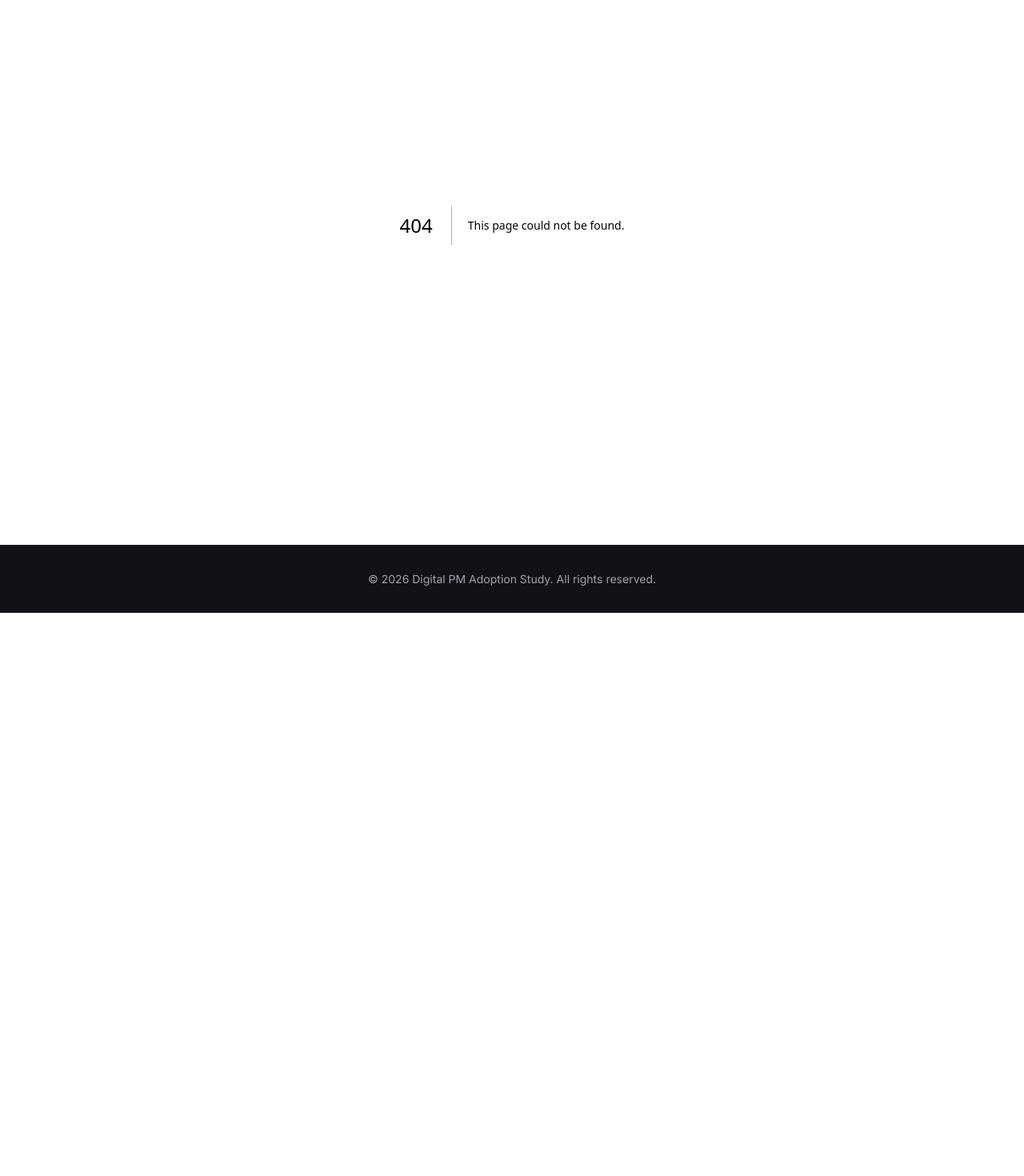
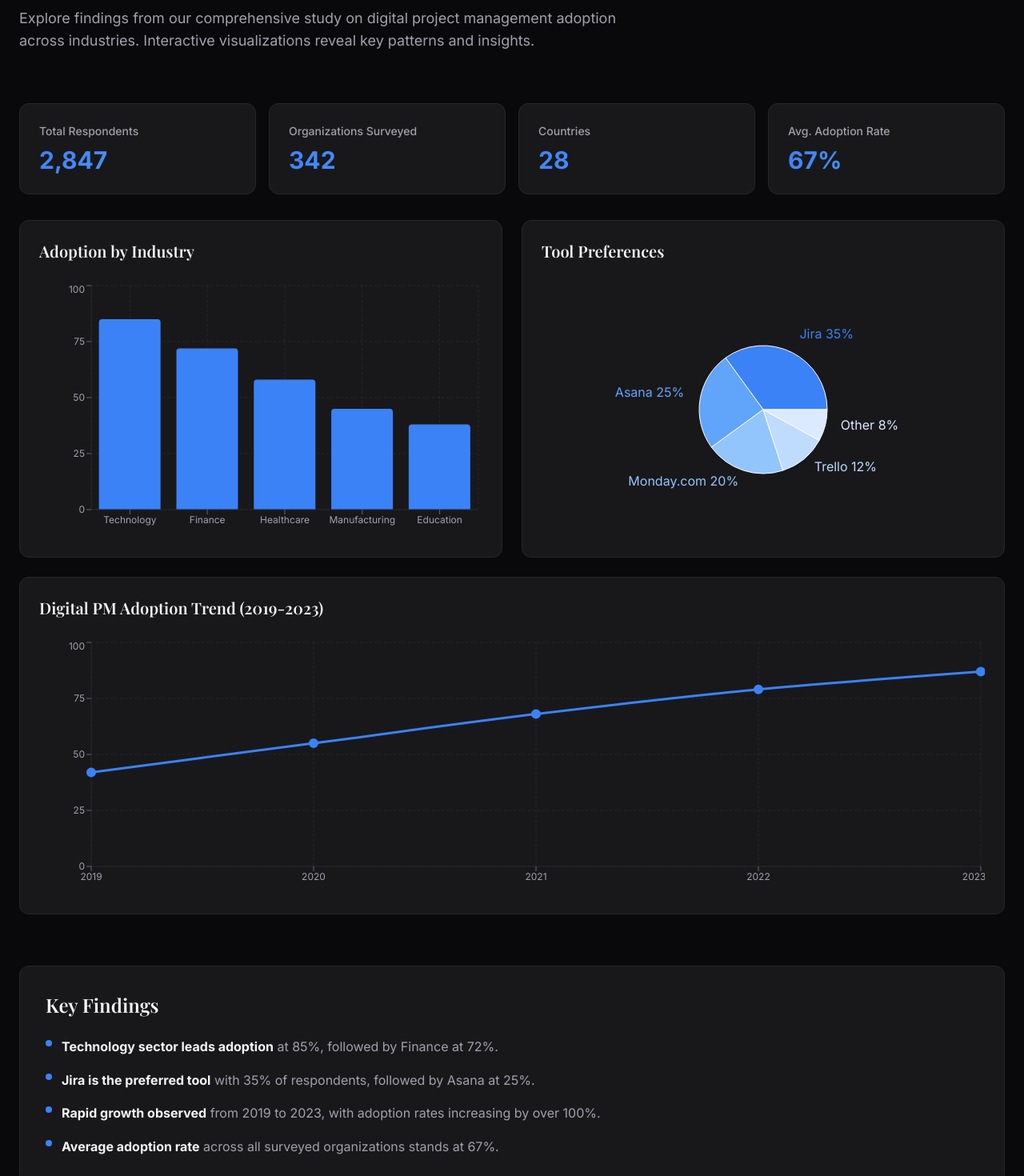
Before and after one commit to NaniBer/digital-tool-pm-adoption-study, a Next.js app: page /dashboard in a window 1280 px wide. Before the commit this address had no page. Shown: the part 180-1650 px from the top of the page at 80% size. Before the commit the page ends 946 px from the top, so only its background shows below. Built offline with nearby package versions, Linux system fonts and the light colour scheme; a web font is replaced by a local one.

Commit message:
feat: create dashboard with charts and mock data

```diff
--- /dev/null
+++ b/app/dashboard/page.tsx
@@ -0,0 +1,259 @@
+'use client'
+
+import { motion } from 'framer-motion'
+import {
+  BarChart, Bar, XAxis, YAxis, CartesianGrid, Tooltip, ResponsiveContainer,
+  PieChart, Pie, Cell, LineChart, Line
+} from 'recharts'
+
+// Mock questionnaire data
+const mockData = {
+  adoptionByIndustry: [
+    { industry: 'Technology', adoption: 85 },
+    { industry: 'Finance', adoption: 72 },
+    { industry: 'Healthcare', adoption: 58 },
+    { industry: 'Manufacturing', adoption: 45 },
+    { industry: 'Education', adoption: 38 },
+  ],
+  toolPreferences: [
+    { name: 'Jira', value: 35 },
+    { name: 'Asana', value: 25 },
+    { name: 'Monday.com', value: 20 },
+    { name: 'Trello', value: 12 },
+    { name: 'Other', value: 8 },
+  ],
+  adoptionTrend: [
+    { year: '2019', value: 42 },
+    { year: '2020', value: 55 },
+    { year: '2021', value: 68 },
+    { year: '2022', value: 79 },
+    { year: '2023', value: 87 },
+  ],
+  keyMetrics: [
+    { label: 'Total Respondents', value: '2,847' },
+    { label: 'Organizations Surveyed', value: '342' },
+    { label: 'Countries', value: '28' },
+    { label: 'Avg. Adoption Rate', value: '67%' },
+  ],
+}
+
+const COLORS = ['#3B82F6', '#60A5FA', '#93C5FD', '#BFDBFE', '#DBEAFE']
+
+const fadeInUp = {
+  hidden: { opacity: 0, y: 20 },
+  visible: { opacity: 1, y: 0 },
+}
+
+export default function DashboardPage() {
+  return (
+    <motion.div
+      initial="hidden"
+      animate="visible"
+      variants={{
+        visible: { transition: { staggerChildren: 0.1 } },
+      }}
+      className="min-h-screen"
+    >
+      {/* Hero Section */}
+      <motion.section
+        variants={fadeInUp}
+        className="mx-auto max-w-7xl px-6 py-16"
+      >
+        <div className="space-y-4">
+          <h1 className="font-serif text-5xl font-bold text-foreground">
+            Research Dashboard
+          </h1>
+          <p className="text-lg text-foreground-secondary max-w-3xl">
+            Explore findings from our comprehensive study on digital project management
+            adoption across industries. Interactive visualizations reveal key patterns and insights.
+          </p>
+        </div>
+      </motion.section>
+
+      {/* Key Metrics */}
+      <motion.section variants={fadeInUp} className="mx-auto max-w-7xl px-6 pb-8">
+        <div className="grid grid-cols-1 md:grid-cols-2 lg:grid-cols-4 gap-4">
+          {mockData.keyMetrics.map((metric, index) => (
+            <motion.div
+              key={metric.label}
+              initial={{ opacity: 0, y: 20 }}
+              animate={{ opacity: 1, y: 0 }}
+              transition={{ delay: index * 0.1 }}
+              className="card-hover rounded-xl border border-border bg-background-card p-6"
+            >
+              <p className="text-sm font-medium text-foreground-secondary">{metric.label}</p>
+              <p className="mt-2 text-3xl font-bold gradient-text">{metric.value}</p>
+            </motion.div>
+          ))}
+        </div>
+      </motion.section>
+
+      {/* Charts Grid */}
+      <motion.section variants={fadeInUp} className="mx-auto max-w-7xl px-6 pb-16">
+        <div className="grid grid-cols-1 lg:grid-cols-2 gap-6">
+
+          {/* Adoption by Industry - Bar Chart */}
+          <motion.div
+            initial={{ opacity: 0, scale: 0.95 }}
+            animate={{ opacity: 1, scale: 1 }}
+            transition={{ delay: 0.2 }}
+            className="card-hover rounded-xl border border-border bg-background-card p-6"
+          >
+            <h3 className="font-serif text-xl font-semibold text-foreground mb-6">
+              Adoption by Industry
+            </h3>
+            <div className="h-80">
+              <ResponsiveContainer width="100%" height="100%">
+                <BarChart data={mockData.adoptionByIndustry}>
+                  <CartesianGrid strokeDasharray="3 3" stroke="#27272a" />
+                  <XAxis
+                    dataKey="industry"
+                    tick={{ fill: '#a1a1aa', fontSize: 12 }}
+                    axisLine={{ stroke: '#27272a' }}
+                  />
+                  <YAxis
+                    tick={{ fill: '#a1a1aa', fontSize: 12 }}
+                    axisLine={{ stroke: '#27272a' }}
+                  />
+                  <Tooltip
+                    contentStyle={{
+                      backgroundColor: '#18181b',
+                      border: '1px solid #27272a',
+                      borderRadius: '8px',
+                      color: '#f4f4f5'
+                    }}
+                  />
+                  <Bar dataKey="adoption" fill="#3B82F6" radius={[4, 4, 0, 0]} />
+                </BarChart>
+              </ResponsiveContainer>
+            </div>
+          </motion.div>
+
+          {/* Tool Preferences - Pie Chart */}
+          <motion.div
+            initial={{ opacity: 0, scale: 0.95 }}
+            animate={{ opacity: 1, scale: 1 }}
+            transition={{ delay: 0.3 }}
+            className="card-hover rounded-xl border border-border bg-background-card p-6"
+          >
+            <h3 className="font-serif text-xl font-semibold text-foreground mb-6">
+              Tool Preferences
+            </h3>
+            <div className="h-80">
+              <ResponsiveContainer width="100%" height="100%">
+                <PieChart>
+                  <Pie
+                    data={mockData.toolPreferences}
+                    cx="50%"
+                    cy="50%"
+                    labelLine={false}
+                    label={({ name, percent }) => `${name} ${(percent * 100).toFixed(0)}%`}
+                    outerRadius={80}
+                    fill="#8884d8"
+                    dataKey="value"
+                  >
+                    {mockData.toolPreferences.map((entry, index) => (
+                      <Cell key={`cell-${index}`} fill={COLORS[index % COLORS.length]} />
+                    ))}
+                  </Pie>
+                  <Tooltip
+                    contentStyle={{
+                      backgroundColor: '#18181b',
+                      border: '1px solid #27272a',
+                      borderRadius: '8px',
+                      color: '#f4f4f5'
+                    }}
+                  />
+                </PieChart>
+              </ResponsiveContainer>
+            </div>
+          </motion.div>
+
+          {/* Adoption Trend - Line Chart */}
+          <motion.div
+            initial={{ opacity: 0, scale: 0.95 }}
+            animate={{ opacity: 1, scale: 1 }}
+            transition={{ delay: 0.4 }}
+            className="card-hover rounded-xl border border-border bg-background-card p-6 lg:col-span-2"
+          >
+            <h3 className="font-serif text-xl font-semibold text-foreground mb-6">
+              Digital PM Adoption Trend (2019-2023)
+            </h3>
+            <div className="h-80">
+              <ResponsiveContainer width="100%" height="100%">
+                <LineChart data={mockData.adoptionTrend}>
+                  <CartesianGrid strokeDasharray="3 3" stroke="#27272a" />
+                  <XAxis
+                    dataKey="year"
+                    tick={{ fill: '#a1a1aa', fontSize: 12 }}
+                    axisLine={{ stroke: '#27272a' }}
+                  />
+                  <YAxis
+                    tick={{ fill: '#a1a1aa', fontSize: 12 }}
+                    axisLine={{ stroke: '#27272a' }}
+                  />
+                  <Tooltip
+                    contentStyle={{
+                      backgroundColor: '#18181b',
+                      border: '1px solid #27272a',
+                      borderRadius: '8px',
+                      color: '#f4f4f5'
+                    }}
+                  />
+                  <Line
+                    type="monotone"
+                    dataKey="value"
+                    stroke="#3B82F6"
+                    strokeWidth={3}
+                    dot={{ fill: '#3B82F6', strokeWidth: 2, r: 5 }}
+                    activeDot={{ r: 7 }}
+                  />
+                </LineChart>
+              </ResponsiveContainer>
+            </div>
+          </motion.div>
+
+        </div>
+      </motion.section>
+
+      {/* Key Findings Section */}
+      <motion.section variants={fadeInUp} className="mx-auto max-w-7xl px-6 pb-16">
+        <div className="rounded-xl border border-border bg-background-card p-8">
+          <h3 className="font-serif text-2xl font-semibold text-foreground mb-6">
+            Key Findings
+          </h3>
+          <div className="space-y-4 text-foreground-secondary">
+            <div className="flex items-start space-x-3">
+              <div className="mt-1 h-2 w-2 rounded-full bg-accent-primary flex-shrink-0" />
+              <p>
+                <strong className="text-foreground">Technology sector leads adoption</strong> at 85%,
+                followed by Finance at 72%.
+              </p>
+            </div>
+            <div className="flex items-start space-x-3">
+              <div className="mt-1 h-2 w-2 rounded-full bg-accent-primary flex-shrink-0" />
+              <p>
+                <strong className="text-foreground">Jira is the preferred tool</strong> with 35%
+                of respondents, followed by Asana at 25%.
+              </p>
+            </div>
+            <div className="flex items-start space-x-3">
+              <div className="mt-1 h-2 w-2 rounded-full bg-accent-primary flex-shrink-0" />
+              <p>
+                <strong className="text-foreground">Rapid growth observed</strong> from 2019 to 2023,
+                with adoption rates increasing by over 100%.
+              </p>
+            </div>
+            <div className="flex items-start space-x-3">
+              <div className="mt-1 h-2 w-2 rounded-full bg-accent-primary flex-shrink-0" />
+              <p>
+                <strong className="text-foreground">Average adoption rate</strong> across all
+                surveyed organizations stands at 67%.
+              </p>
+            </div>
+          </div>
+        </div>
+      </motion.section>
+    </motion.div>
+  )
+}
```
